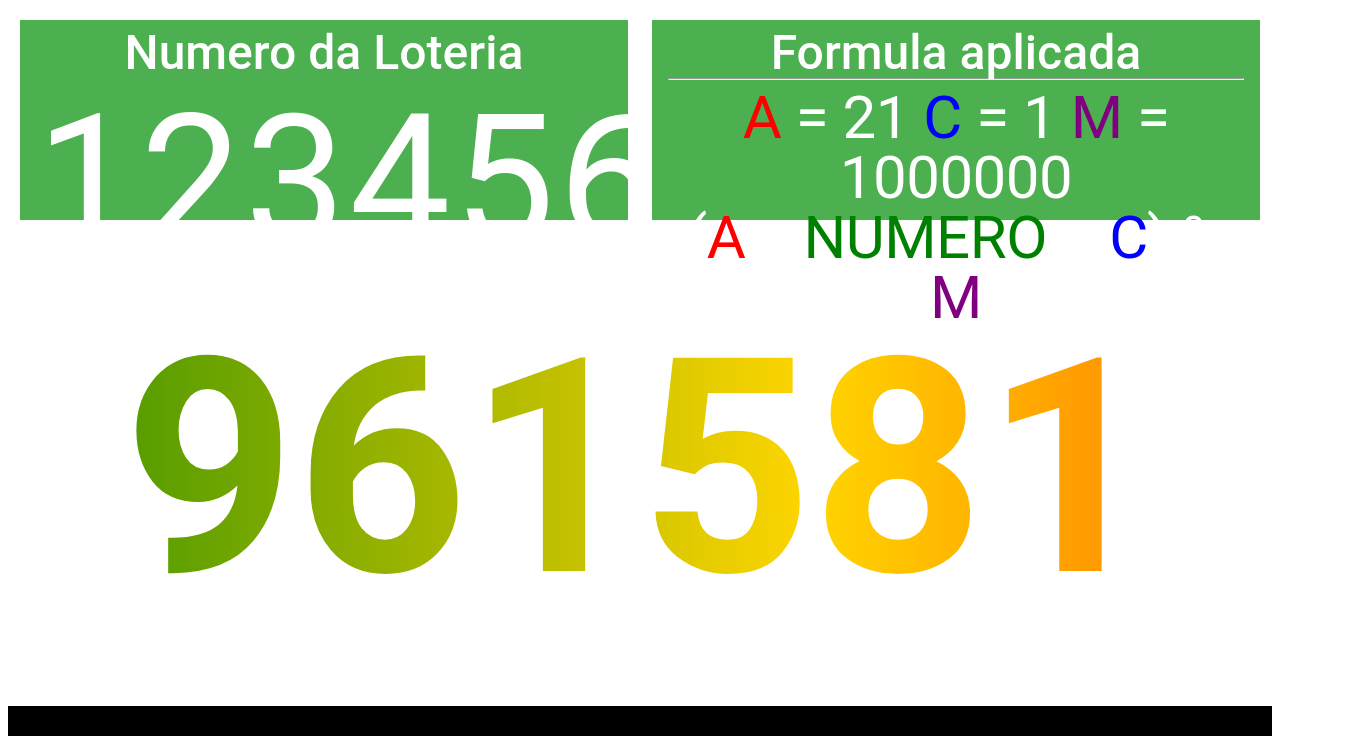
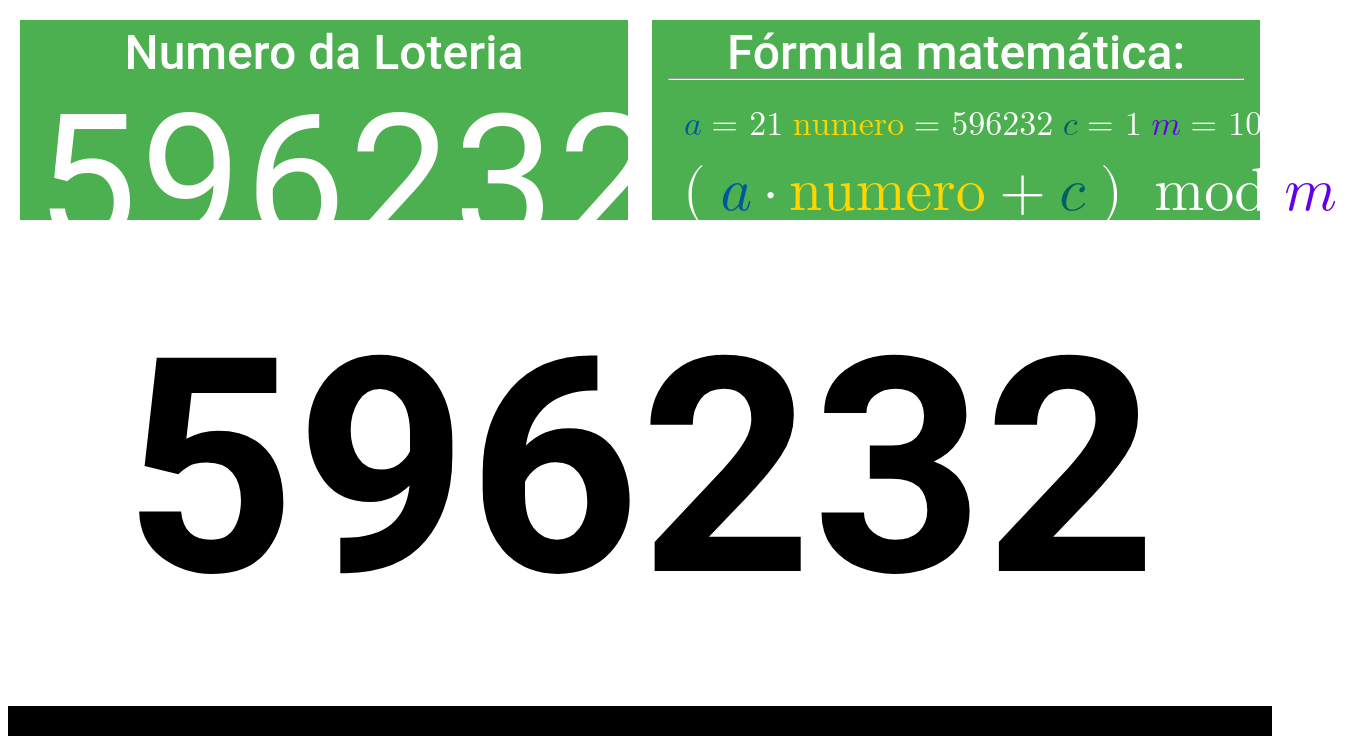
Before and after one commit to maxupunk/ssorte, a Nuxt app: page / in a window 1280 px wide. Shown: the top 736 px of the page, 1347 px wide, since content can reach past the window. Built offline with nearby package versions, Linux system fonts and the light colour scheme; grey boxes are pictures that could not be loaded.

Commit message:
create system sort

```diff
--- a/app/pages/index.vue
+++ b/app/pages/index.vue
@@ -1,4 +1,9 @@
 <template>
+  <!-- Overlay de Pausa -->
+  <v-overlay v-model="pause" class="align-center justify-center">
+    <span class="text-pause">Pausado</span>
+  </v-overlay>
+
   <v-row justify="center" class="ma-2">
     <v-col cols="6" class="text-center">
       <v-sheet color="success" class="head">
@@ -9,56 +14,210 @@
     </v-col>
     <v-col cols="6" class="text-center text-h3">
       <v-sheet color="success" class="head">
-        <v-card-title class="text-h3">Formula aplicada
+        <v-card-title class="text-h3">Fórmula matemática:
           <hr>
         </v-card-title>
-        <v-card-text class="text-h2">
-          <div>
-            <span style="color: red;">A</span> = 21
-            <span style="color: blue;">C</span> = 1
-            <span style="color: purple;">M</span> = 1000000
+        <v-card-text>
+          <div class="text-h4 ma-4">
+            <math xmlns="http://www.w3.org/1998/Math/MathML">
+              <mrow>
+                <mi class="text-light-blue-darken-4">a</mi>
+                <mo>= {{ calcA }}</mo>
+                <mi class="text-yellow-accent-4">numero</mi>
+                <mo>= {{ lotteryNumber }}</mo>
+                <mi class="text-cyan-darken-4">c</mi>
+                <mo>= {{ calcC }}</mo>
+                <mi class="text-deep-purple-accent-4">m</mi>
+                <mo>= {{ calcM }}</mo>
+              </mrow>
+            </math>
           </div>
-          <div>
-            (<span style="color: red;">A</span> x <span style="color: green;">NUMERO</span> +
-            <span style="color: blue;">C</span>) % <span style="color: purple;">M</span>
+          <div class="text-h2">
+            <math xmlns="http://www.w3.org/1998/Math/MathML">
+              <mrow>
+                <mo>(</mo>
+                <mi class="text-light-blue-darken-4">a</mi>
+                <mo>&#x22C5;</mo>
+                <mi class="text-yellow-accent-4">numero</mi>
+                <mo>+</mo>
+                <mi class="text-cyan-darken-4">c</mi>
+                <mo>)</mo>
+                <mo>mod</mo>
+                <mi class="text-deep-purple-accent-4">m</mi>
+              </mrow>
+            </math>
           </div>
         </v-card-text>
       </v-sheet>
     </v-col>
-    <v-col cols="12" class="text-center numGanhador" @click="startSort()">
-      <span class="gradient-text">
-        {{ winnerNumber }}
-      </span>
+    <v-col cols="12" class="text-center numGanhador">
+      {{ currentNumber }}
     </v-col>
     <v-col cols="12" class="text-center cor-preto pa-8">
       <v-img src="https://vippremiacoees.com/products/1711125215.png" height="230px" />
     </v-col>
   </v-row>
+
+  <v-dialog v-model="showNetworkErrorDialog" max-width="900">
+    <v-card>
+      <v-card-title class="headline">Erro de Conexão</v-card-title>
+      <v-card-text>
+        <h1>
+          Ocorreu um problema de conexão de rede. Por favor, verifique sua conexão e tente novamente.
+        </h1>
+      </v-card-text>
+      <v-card-actions>
+        <v-spacer></v-spacer>
+        <v-btn color="primary" @click="showNetworkErrorDialog = false">
+          Fechar
+        </v-btn>
+      </v-card-actions>
+    </v-card>
+  </v-dialog>
+
+  <overlay-win :winner="winner" />
+
 </template>
 
 <script setup lang="ts">
 import { ref } from 'vue'
+import overlayWin from '~/components/overlayWin.vue';
 
-const lotteryNumber = ref('123456')
-const winnerNumber = ref('654321')
+const lotteryNumber = ref('596232')
+const currentNumber = ref()
+currentNumber.value = lotteryNumber.value
+const pause = ref(false)
+const play = ref(false)
+const showNetworkErrorDialog = ref(false);
+const timeSleep = ref(1000)
+const winner = ref({
+  number: '',
+  name: '',
+  date: '',
+  show: false,
+})
 
-// Função para atualizar o número do ganhador dinamicamente
-function updateWinnerNumber() {
-  winnerNumber.value = Math.floor(Math.random() * 999999)
+// Modulus
+const calcM = 1000000;
+// Multiplicador e incremento escolhidos para satisfazer condições LCG (Linear Congruential Generator) de período completo
+const calcA = 21;
+const calcC = 1;
+
+// função que aplica a Algoritmo do gerador congruencial linear
+function algorithm(number: string) {
+  const numberInt = parseInt(number);
+  // resultado da operação
+  const result = (calcA * numberInt + calcC) % calcM;
+  return result.toString().padStart(6, '0');
 }
 
-function startSort() {
-  console.log('Sorteando...')
+function handleKeyPress(event: KeyboardEvent) {
+  if (event.key === 'P' || event.key === 'p') {
+    pause.value = !pause.value;
+  }
+  if (event.key === 'S' || event.key === 's') {
+    startSort();
+  }
 }
 
-// Exemplo de atualização após 5 segundos
-setInterval(() => {
-  updateWinnerNumber()
-}, 100)
+onMounted(() => {
+  window.addEventListener('keydown', handleKeyPress);
+});
+
+onBeforeUnmount(() => {
+  window.removeEventListener('keydown', handleKeyPress);
+});
+
+async function startSort() {
+  if (play.value) {
+    return
+  }
+  if (pause.value) {
+    pause.value = false;
+  }
+  currentNumber.value = lotteryNumber.value;
+  let generatedNumbers = new Set();
+  generatedNumbers.add(currentNumber.value);
+  // Loop infinito
+  play.value = true;
+  while (1) {
+    console.log("Numero sorteado: " + currentNumber.value);
+    if (pause.value) {
+      await sleep(100)
+      continue
+    }
+    if (timeSleep.value > 0) {
+      await sleep(timeSleep.value)
+      timeSleep.value -= 40
+    }
+    const isParticipant = await fetchSorte(currentNumber.value)
+    if (isParticipant && isParticipant.body) {
+      const nameWinner = isParticipant.body.orderproduct?.order?.customer?.name ? isParticipant.body.orderproduct?.order?.customer?.name : 'Nome do Ganhador'
+      const dateWinner = isParticipant.body.orderproduct?.order?.createdAt ? isParticipant.body.orderproduct?.order?.createdAt : '00/00/0000'
+      winner.value = {
+        number: isParticipant.body.number.toString(),
+        name: nameWinner,
+        date: dateWinner,
+        show: true,
+      }
+
+      break
+    }
+    // Apply the algorithm
+    let nextNumber = algorithm(currentNumber.value)
+
+    // Check if the number was already generated
+    if (generatedNumbers.has(nextNumber)) {
+      console.log(nextNumber + " repetido");
+    } else {
+      generatedNumbers.add(nextNumber);
+    }
+    // Update currentNumber
+    currentNumber.value = nextNumber;
+  }
+  play.value = false;
+}
+
+function sleep(ms: number) {
+  return new Promise(resolve => setTimeout(resolve, ms));
+}
+
+// Função para realizar a requisição GET
+async function fetchSorte(id: string) {
+  try {
+    return await $fetch(`/api/number/${id}`, {
+      retry: 999,
+      retryDelay: 600, // ms
+    })
+  } catch (error) {
+    pause.value = true;
+    showNetworkErrorDialog.value = true;
+  }
+}
 
 </script>
 
 <style scoped>
+.text-pause {
+  font-size: 100px;
+  font-weight: bold;
+  color: rgb(255, 255, 255);
+  text-shadow: 0px 0px 50px rgb(0, 0, 0);
+  animation: blinking 1s infinite;
+}
+
+@keyframes blinking {
+
+  0%,
+  100% {
+    opacity: 1;
+  }
+
+  50% {
+    opacity: 0;
+  }
+}
+
 .numLoteria {
   margin-top: -40px;
   font-size: 180px;
@@ -76,22 +235,4 @@ setInterval(() => {
 .cor-preto {
   background-color: black;
 }
-
-.gradient-text {
-  background: linear-gradient(90deg, green, #FFD500, red);
-  background-size: 200% 200%;
-  -webkit-background-clip: text;
-  color: transparent;
-  animation: gradientMove 3s linear infinite alternate;
-}
-
-@keyframes gradientMove {
-  0% {
-    background-position: 0% 50%;
-  }
-
-  100% {
-    background-position: 100% 50%;
-  }
-}
 </style>
```
